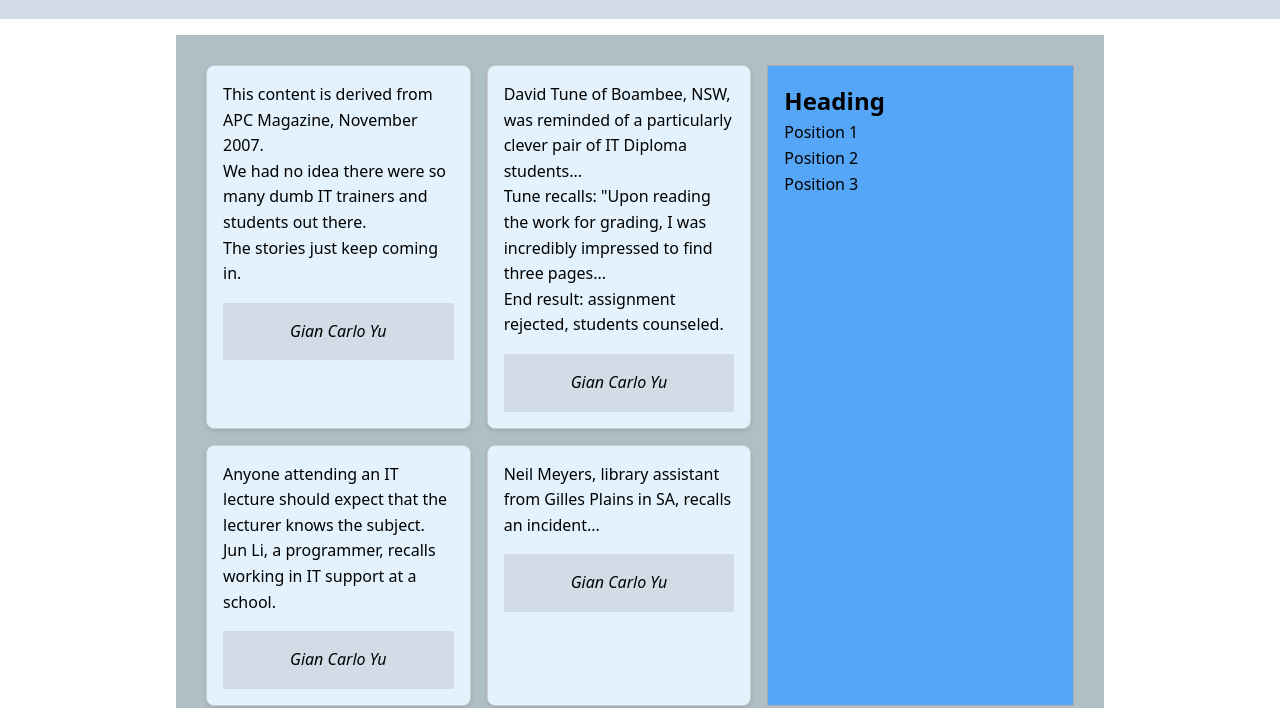
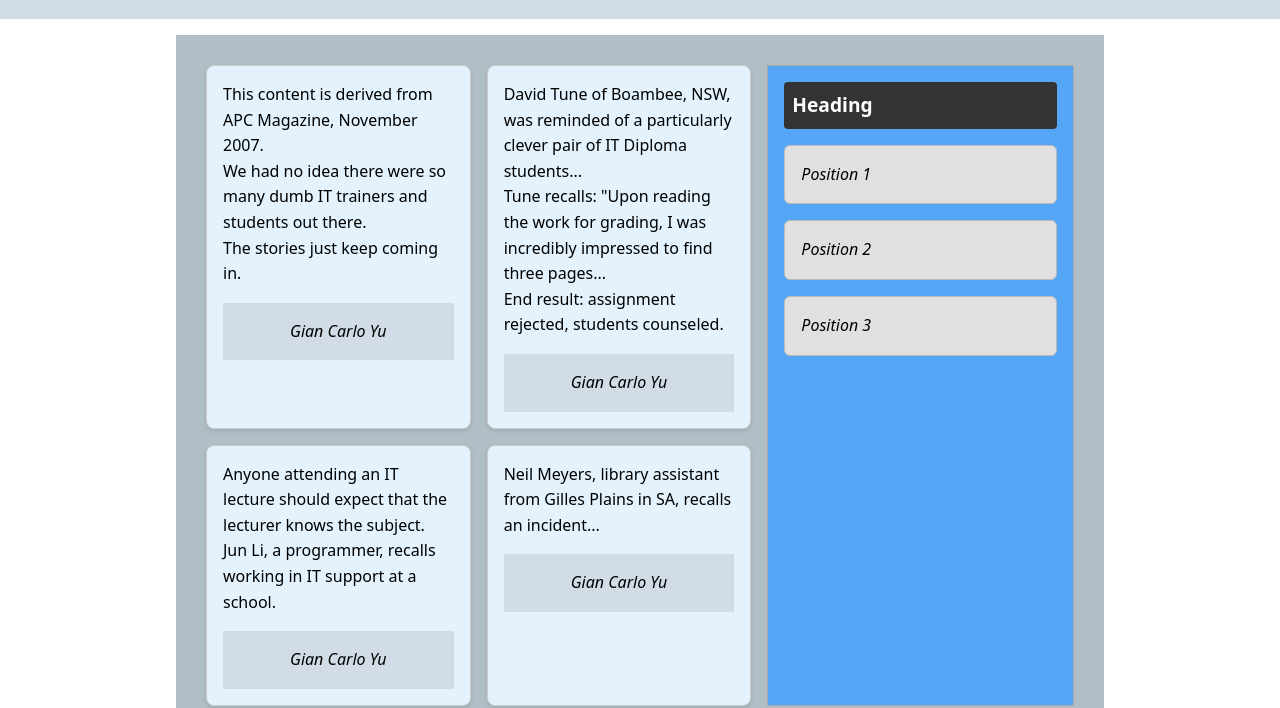
Before and after one commit to kikoyow-unc/phase-2-new, a plain HTML site: page index.html in a window 1280 px wide. Shown: the part 93-801 px from the top of the page. Drawn offline with nearby package versions, Linux system fonts and the light colour scheme.

Commit message:
add CSS for aside layout in desktop design

```diff
--- a/styles.css
+++ b/styles.css
@@ -180,3 +180,42 @@ footer {
         padding-top: 112px;
     }
 }
+/* ========== Aside Section Design for Desktop Only ========== */
+aside {
+    flex: 1;
+    background: #55a6f7;
+    padding: 1rem;
+    border: 1px solid #aaa;
+    margin-left: 1rem;
+    height: 100%;
+}
+
+aside h2 {
+    font-size: 1.2rem;
+    margin-bottom: 1rem;
+    font-weight: bold;
+    background-color: #333;
+    color: white;
+    padding: 0.5rem;
+    border-radius: 4px;
+}
+
+aside section {
+    background: #e0e0e0;
+    padding: 1rem;
+    margin-bottom: 1rem;
+    border: 1px solid #bbb;
+    border-radius: 6px;
+}
+
+aside section p {
+    font-style: italic;
+    margin: 0;
+}
+
+/* Hide Aside on Mobile */
+@media (max-width: 768px) {
+    aside {
+        display: none;
+    }
+}
```
